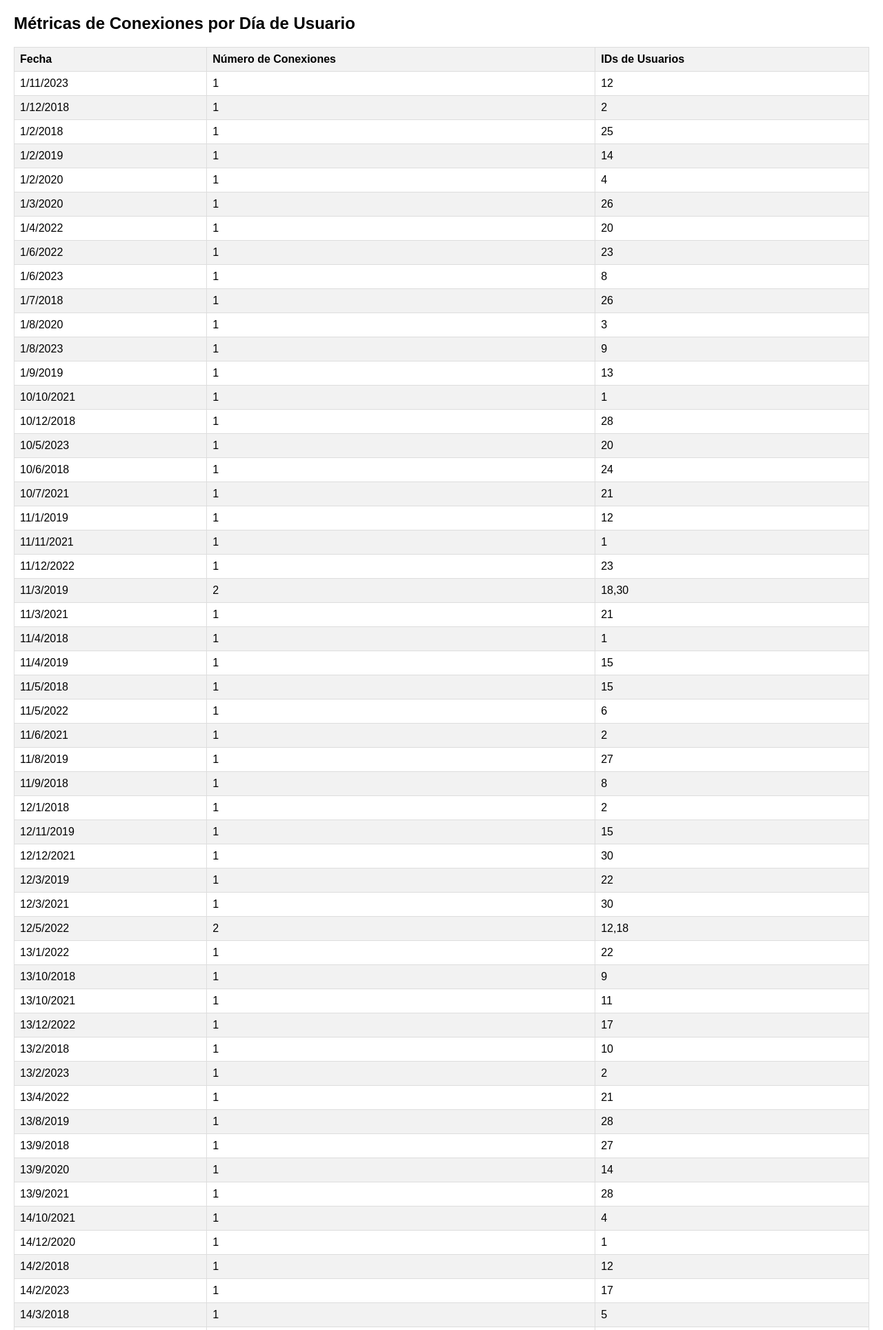
After one commit to BecotoGit/Practica2-Grupo13, a Flask app: page /conexiones_usuario in a window 1280 px wide. The commit adds this page. Shown: the top 1928 px of the page at 69% size. Run offline with Flask 3, Linux system fonts and the light colour scheme; data comes from the database, SQL or seed files in the repository; both versions use the stored data as it was after the commit.

Commit message:
Creacion de analisis de numero de conexiones por dia

```diff
--- a/appWeb.py
+++ b/appWeb.py
@@ -1,6 +1,6 @@
 import sqlite3
 import requests
-from flask import Flask, render_template, request, make_response
+from flask import Flask, render_template, request, make_response, send_file
 from reportlab.lib import colors
 from reportlab.lib.pagesizes import letter
 from reportlab.lib.units import inch
@@ -8,10 +8,14 @@ from reportlab.platypus import SimpleDocTemplate, Paragraph, Table, TableStyle
 from reportlab.lib.styles import getSampleStyleSheet
 from io import BytesIO
 
+
 import ejercicio2
 from ejercicio3 import prepareDf
 
 app = Flask(__name__)
+SHODAN_API_KEY = '3QekBMbgE4GUpOZnBTzsc3cQYNvK2smd'
+
+
 def connect_db():
     return sqlite3.connect('datos.db')
 
@@ -173,6 +177,7 @@ def top_paginas_desactualizadas():
     con.close()
     return render_template('paginas_desactualizadas.html', paginas_desactualizadas=paginas_desactualizadas)
 
+
 @app.route('/top_paginas_desactualizadas_pdf')
 def top_paginas_desactualizadas_pdf():
     x = request.args.get('xWeb', default=5, type=int)
@@ -255,6 +260,8 @@ def ultimas_vulns_pdf():
     else:
         return 'Error al obtener los datos de CVE'
 
+
+
 def generate_cves_pdf(cves):
     buffer = BytesIO()
     doc = SimpleDocTemplate(buffer, pagesize=letter)
@@ -265,14 +272,12 @@ def generate_cves_pdf(cves):
     content.append(Paragraph("Últimas Vulnerabilidades", styles['Title']))
     content.append(Paragraph("<br/><br/>", style_normal))
 
-    # Define el ancho de cada columna
-    column_widths = [1 * inch, 5 * inch]  # Ancho en pulgadas
+    column_widths = [1 * inch, 5 * inch]
 
     table_data = [["ID", "Descripción"]]
     for cve in cves:
         table_data.append([cve['id'], Paragraph(cve['summary'], style_normal)])
 
-    # Crea la tabla con los anchos de columna definidos
     t = Table(table_data, colWidths=column_widths)
     t.setStyle(TableStyle([('BACKGROUND', (0, 0), (-1, 0), colors.grey),
                            ('TEXTCOLOR', (0, 0), (-1, 0), colors.whitesmoke),
@@ -282,8 +287,51 @@ def generate_cves_pdf(cves):
                            ('BACKGROUND', (0, 1), (-1, -1), colors.beige),
                            ('GRID', (0, 0), (-1, -1), 1, colors.black),
                            ('VALIGN', (0, 0), (-1, -1), 'MIDDLE'),
-                           ('WORDWRAP', (1, 1), (-1, -1), True)]))  # Permitir el ajuste de texto en varias líneas en la columna de descripción
+                           ('WORDWRAP', (1, 1), (-1, -1), True)]))
 
+    content.append(t)
+    doc.build(content)
+    pdf_data = buffer.getvalue()
+    buffer.close()
+    return pdf_data
+
+
+@app.route('/conexiones_usuario')
+def conexiones_usuario():
+    con = connect_db()
+    cur = con.cursor()
+    cur.execute("""
+        SELECT fecha, COUNT(*) AS num_conexiones, GROUP_CONCAT(usuario_id) AS ids_usuarios
+        FROM fechas_usuarios
+        GROUP BY fecha
+        ORDER BY fecha
+    """)
+    conexiones_usuario = cur.fetchall()
+    con.close()
+    return render_template('conexiones_usuario.html', conexiones_usuario=conexiones_usuario)
+
+def generate_conexiones_usuario_pdf(data):
+    buffer = BytesIO()
+    doc = SimpleDocTemplate(buffer, pagesize=letter)
+    styles = getSampleStyleSheet()
+    style_normal = styles['Normal']
+
+    content = []
+    content.append(Paragraph("Conexiones de Usuarios por Día", styles['Title']))
+    content.append(Paragraph("<br/><br/>", style_normal))
+
+    table_data = [["Fecha", "Número de Conexiones", "IDs de Usuarios"]]
+    for conexion in data:
+        table_data.append([conexion[0], conexion[1], conexion[2]])
+
+    t = Table(table_data)
+    t.setStyle(TableStyle([('BACKGROUND', (0, 0), (-1, 0), colors.grey),
+                           ('TEXTCOLOR', (0, 0), (-1, 0), colors.whitesmoke),
+                           ('ALIGN', (0, 0), (-1, -1), 'CENTER'),
+                           ('FONTNAME', (0, 0), (-1, 0), 'Helvetica-Bold'),
+                           ('BOTTOMPADDING', (0, 0), (-1, 0), 12),
+                           ('BACKGROUND', (0, 1), (-1, -1), colors.beige),
+                           ('GRID', (0, 0), (-1, -1), 1, colors.black)]))
     content.append(t)
 
     doc.build(content)
@@ -291,6 +339,23 @@ def generate_cves_pdf(cves):
     buffer.close()
     return pdf_data
 
+from flask import send_file
+
+@app.route('/conexiones_usuario_pdf')
+def conexiones_usuario_pdf():
+    con = connect_db()
+    cur = con.cursor()
+    cur.execute("""
+        SELECT fecha, COUNT(*) AS num_conexiones, GROUP_CONCAT(usuario_id) AS ids_usuarios
+        FROM fechas_usuarios
+        GROUP BY fecha
+        ORDER BY fecha
+    """)
+    conexiones_usuario = cur.fetchall()
+    con.close()
+    pdf_data = generate_conexiones_usuario_pdf(conexiones_usuario)
+    return send_pdf(pdf_data, 'conexiones_usuario.pdf')
+
 
 
 if __name__ == '__main__':
--- /dev/null
+++ b/templates/conexiones_usuario.html
@@ -0,0 +1,53 @@
+<!DOCTYPE html>
+<html lang="en">
+<head>
+    <meta charset="UTF-8">
+    <meta name="viewport" content="width=device-width, initial-scale=1.0">
+    <title>Métricas de Conexiones por Día de Usuario</title>
+    <style>
+        body {
+            font-family: Arial, sans-serif;
+            margin: 20px;
+        }
+        h2 {
+            margin-bottom: 20px;
+        }
+        table {
+            border-collapse: collapse;
+            width: 100%;
+        }
+        th, td {
+            border: 1px solid #ddd;
+            padding: 8px;
+            text-align: left;
+        }
+        th {
+            background-color: #f2f2f2;
+        }
+        tr:nth-child(even) {
+            background-color: #f2f2f2;
+        }
+    </style>
+</head>
+<body>
+    <h2>Métricas de Conexiones por Día de Usuario</h2>
+    <table>
+        <thead>
+            <tr>
+                <th>Fecha</th>
+                <th>Número de Conexiones</th>
+                <th>IDs de Usuarios</th>
+            </tr>
+        </thead>
+        <tbody>
+            {% for conexion in conexiones_usuario %}
+                <tr>
+                    <td>{{ conexion[0] }}</td>
+                    <td>{{ conexion[1] }}</td>
+                    <td>{{ conexion[2] }}</td>
+                </tr>
+            {% endfor %}
+        </tbody>
+    </table>
+</body>
+</html>
```
Also changed, not shown: main.py (+38 -23 lines), templates/index.html (+11 -0 lines), datos.db.
